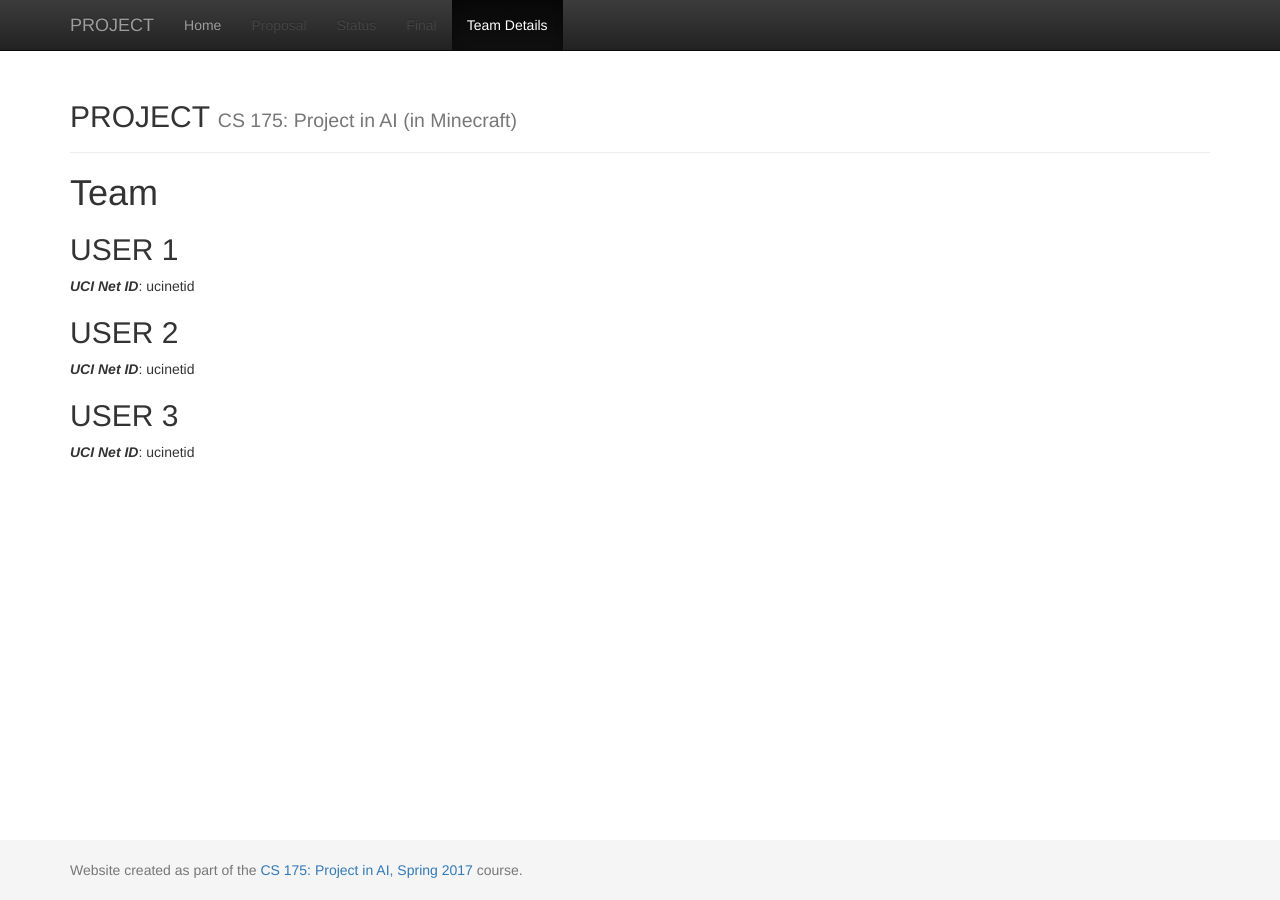
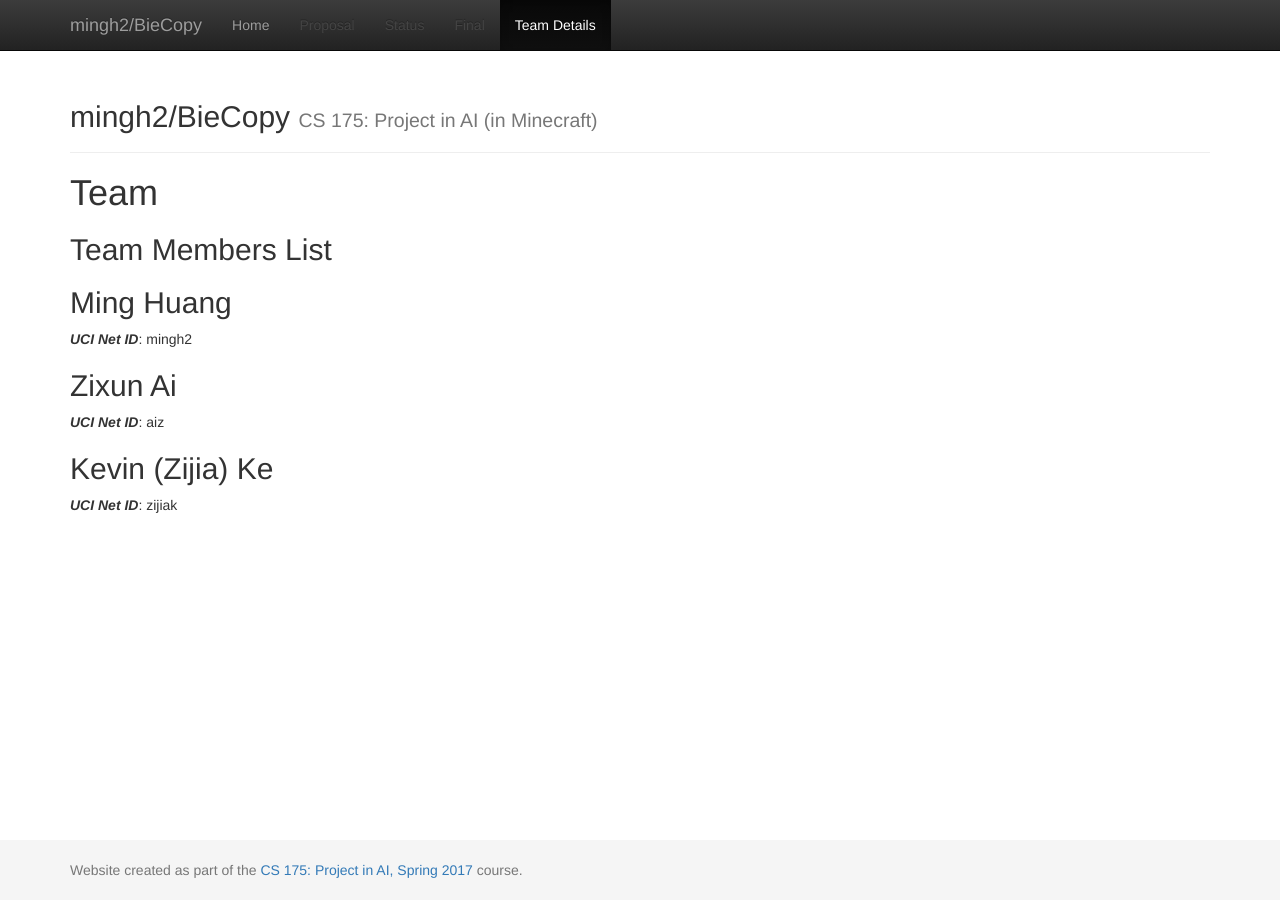
Before and after one commit to mingh2/SurvivalOfTheFittest, a Jekyll site: the page built from docs/team.md, in a window 1280 px wide. Built offline with Jekyll 4.4.1, drawn with Linux system fonts in a browser that asks for light colours.

Commit message:
updated team info under docs/

```diff
--- a/docs/_config.yml
+++ b/docs/_config.yml
@@ -1,7 +1,7 @@
 ###########
 # site.title
 
-title:    'PROJECT'
+title:    'mingh2/BieCopy'
 subtitle: 'CS 175: Project in AI (in Minecraft)'
 
 
--- a/docs/team.md
+++ b/docs/team.md
@@ -5,12 +5,13 @@
 
 # {{ page.title }}
 
+## Team Members List
 
-## USER 1
-***UCI Net ID***: ucinetid
+## Ming Huang
+***UCI Net ID***: mingh2
 
-## USER 2
-***UCI Net ID***: ucinetid
+## Zixun Ai
+***UCI Net ID***: aiz
 
-## USER 3
-***UCI Net ID***: ucinetid
+## Kevin (Zijia) Ke
+***UCI Net ID***: zijiak
```
Also changed, not shown: 1 other file.
